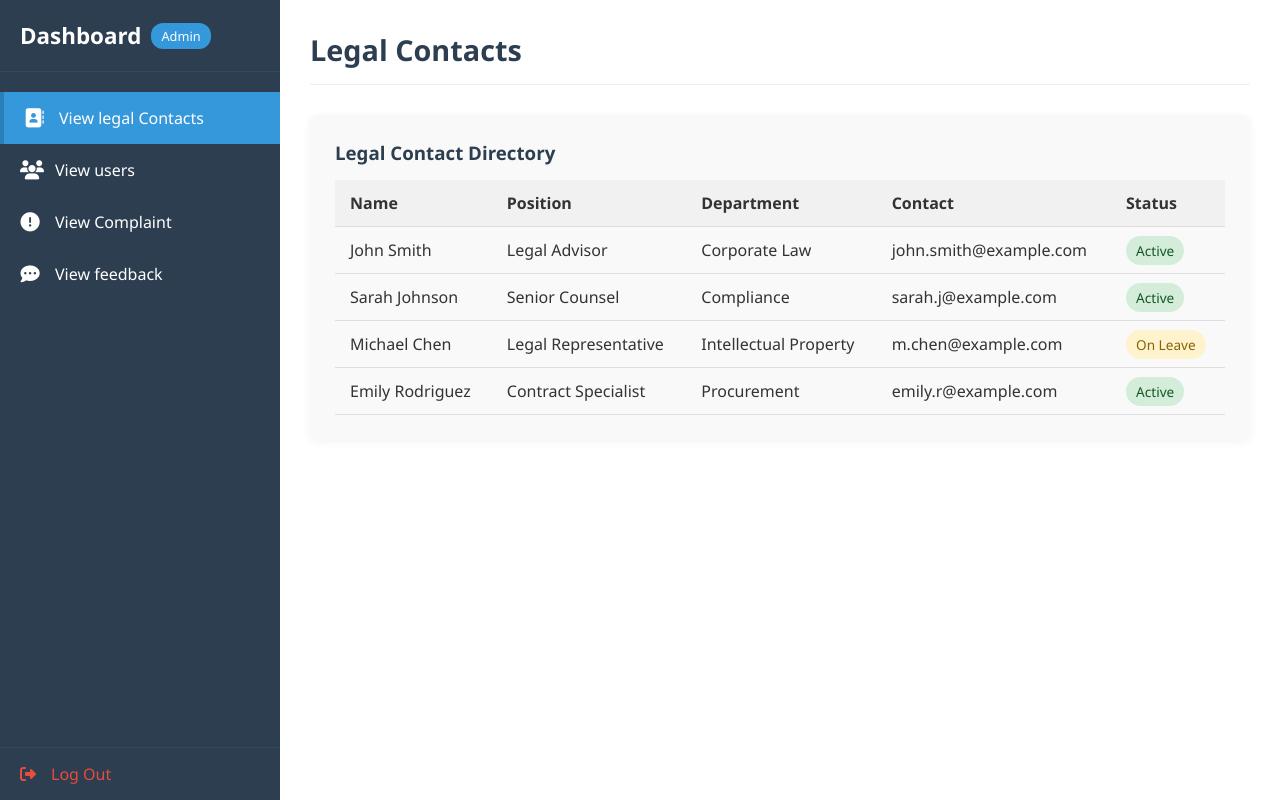
After one commit to Adithyan-cb/ClauseGuard, a Django app: page /admin-login/ in a window 1280 px wide. The commit adds this page. Run offline with Django 5.2, Linux system fonts and the light colour scheme.

Commit message:
add admin page

```diff
--- a/myapp/urls.py
+++ b/myapp/urls.py
@@ -1,9 +1,10 @@
 from tkinter.font import names
 
 from django.urls import path
-from .views import test,login,register
+from .views import test,login,register,admin
 urlpatterns = [
     path('',test,name="home"),
     path('login/',login,name='login'),
-    path('register/',register,name='register')
+    path('register/',register,name='register'),
+    path('admin-login/',admin,name='admin')
 ]
--- a/myapp/views.py
+++ b/myapp/views.py
@@ -9,3 +9,6 @@ def login(request):
 
 def register(request):
      return render(request,'register.html')
+
+def admin(request):
+     return render(request,'admin.html')
--- /dev/null
+++ b/templates/admin.html
@@ -0,0 +1,530 @@
+<!DOCTYPE html>
+<html lang="en">
+<head>
+    <meta charset="UTF-8">
+    <meta name="viewport" content="width=device-width, initial-scale=1.0">
+    <title>Admin Dashboard</title>
+    <link rel="stylesheet" href="https://cdnjs.cloudflare.com/ajax/libs/font-awesome/6.4.0/css/all.min.css">
+    <style>
+        * {
+            margin: 0;
+            padding: 0;
+            box-sizing: border-box;
+            font-family: 'Segoe UI', Tahoma, Geneva, Verdana, sans-serif;
+        }
+
+        body {
+            background-color: #f5f7fa;
+            color: #333;
+            height: 100vh;
+            display: flex;
+        }
+
+        .sidebar {
+            width: 280px;
+            background-color: #2c3e50;
+            color: white;
+            display: flex;
+            flex-direction: column;
+            box-shadow: 2px 0 10px rgba(0, 0, 0, 0.1);
+        }
+
+        .admin-header {
+            padding: 20px;
+            border-bottom: 1px solid #34495e;
+            display: flex;
+            align-items: center;
+            gap: 10px;
+        }
+
+        .admin-header h2 {
+            font-size: 1.4rem;
+            font-weight: 600;
+        }
+
+        .admin-header .badge {
+            background-color: #3498db;
+            padding: 4px 10px;
+            border-radius: 12px;
+            font-size: 0.8rem;
+        }
+
+        .nav-menu {
+            flex-grow: 1;
+            padding: 20px 0;
+        }
+
+        .nav-item {
+            padding: 15px 20px;
+            display: flex;
+            align-items: center;
+            gap: 15px;
+            cursor: pointer;
+            transition: background-color 0.3s;
+        }
+
+        .nav-item:hover {
+            background-color: #34495e;
+        }
+
+        .nav-item.active {
+            background-color: #3498db;
+            border-left: 4px solid #2980b9;
+        }
+
+        .nav-item i {
+            font-size: 1.2rem;
+            width: 20px;
+            text-align: center;
+        }
+
+        .logout {
+            padding: 15px 20px;
+            display: flex;
+            align-items: center;
+            gap: 15px;
+            cursor: pointer;
+            transition: background-color 0.3s;
+            border-top: 1px solid #34495e;
+            color: #e74c3c;
+        }
+
+        .logout:hover {
+            background-color: #34495e;
+        }
+
+        .content-area {
+            flex-grow: 1;
+            padding: 30px;
+            overflow-y: auto;
+            background-color: white;
+            position: relative;
+        }
+
+        .content-header {
+            margin-bottom: 30px;
+            border-bottom: 1px solid #eee;
+            padding-bottom: 15px;
+        }
+
+        .content-header h1 {
+            font-size: 1.8rem;
+            color: #2c3e50;
+        }
+
+        .content-card {
+            background-color: #f9f9f9;
+            border-radius: 8px;
+            padding: 25px;
+            box-shadow: 0 2px 10px rgba(0, 0, 0, 0.05);
+            margin-bottom: 20px;
+        }
+
+        .content-card h3 {
+            margin-bottom: 15px;
+            color: #2c3e50;
+        }
+
+        .table-container {
+            overflow-x: auto;
+        }
+
+        table {
+            width: 100%;
+            border-collapse: collapse;
+        }
+
+        th, td {
+            padding: 12px 15px;
+            text-align: left;
+            border-bottom: 1px solid #ddd;
+        }
+
+        th {
+            background-color: #f1f1f1;
+            font-weight: 600;
+        }
+
+        tr:hover {
+            background-color: #f5f5f5;
+        }
+
+        .status {
+            padding: 5px 10px;
+            border-radius: 20px;
+            font-size: 0.85rem;
+            font-weight: 500;
+        }
+
+        .status.active {
+            background-color: #d4edda;
+            color: #155724;
+        }
+
+        .status.pending {
+            background-color: #fff3cd;
+            color: #856404;
+        }
+
+        .status.resolved {
+            background-color: #d1ecf1;
+            color: #0c5460;
+        }
+
+        .empty-state {
+            display: flex;
+            flex-direction: column;
+            align-items: center;
+            justify-content: center;
+            height: 70%;
+            text-align: center;
+            color: #7f8c8d;
+        }
+
+        .empty-state i {
+            font-size: 4rem;
+            margin-bottom: 20px;
+            color: #bdc3c7;
+        }
+
+        .empty-state h3 {
+            margin-bottom: 10px;
+            color: #7f8c8d;
+        }
+
+        .feedback-item {
+            border-left: 4px solid #3498db;
+            padding-left: 15px;
+            margin-bottom: 20px;
+        }
+
+        .feedback-header {
+            display: flex;
+            justify-content: space-between;
+            margin-bottom: 10px;
+        }
+
+        .feedback-author {
+            font-weight: 600;
+        }
+
+        .feedback-date {
+            color: #7f8c8d;
+            font-size: 0.9rem;
+        }
+
+        .notification {
+            position: fixed;
+            top: 20px;
+            right: 20px;
+            background-color: #2ecc71;
+            color: white;
+            padding: 15px 25px;
+            border-radius: 5px;
+            box-shadow: 0 4px 12px rgba(0, 0, 0, 0.15);
+            transform: translateX(150%);
+            transition: transform 0.3s ease-out;
+            z-index: 1000;
+        }
+
+        .notification.show {
+            transform: translateX(0);
+        }
+
+        @media (max-width: 768px) {
+            body {
+                flex-direction: column;
+            }
+
+            .sidebar {
+                width: 100%;
+                height: auto;
+            }
+
+            .content-area {
+                padding: 15px;
+            }
+        }
+    </style>
+</head>
+<body>
+    <div class="sidebar">
+        <div class="admin-header">
+            <h2>Dashboard</h2>
+            <span class="badge">Admin</span>
+        </div>
+
+        <div class="nav-menu">
+            <div class="nav-item active" data-section="legal-contacts">
+                <i class="fas fa-address-book"></i>
+                <span>View legal Contacts</span>
+            </div>
+            <div class="nav-item" data-section="users">
+                <i class="fas fa-users"></i>
+                <span>View users</span>
+            </div>
+            <div class="nav-item" data-section="complaints">
+                <i class="fas fa-exclamation-circle"></i>
+                <span>View Complaint</span>
+            </div>
+            <div class="nav-item" data-section="feedback">
+                <i class="fas fa-comment-dots"></i>
+                <span>View feedback</span>
+            </div>
+        </div>
+
+        <div class="logout">
+            <i class="fas fa-sign-out-alt"></i>
+            <span>Log Out</span>
+        </div>
+    </div>
+
+    <div class="content-area">
+        <div class="content-header">
+            <h1 id="section-title">Legal Contacts</h1>
+        </div>
+
+        <div id="legal-contacts" class="content-section">
+            <div class="content-card">
+                <h3>Legal Contact Directory</h3>
+                <div class="table-container">
+                    <table>
+                        <thead>
+                            <tr>
+                                <th>Name</th>
+                                <th>Position</th>
+                                <th>Department</th>
+                                <th>Contact</th>
+                                <th>Status</th>
+                            </tr>
+                        </thead>
+                        <tbody>
+                            <tr>
+                                <td>John Smith</td>
+                                <td>Legal Advisor</td>
+                                <td>Corporate Law</td>
+                                <td>john.smith@example.com</td>
+                                <td><span class="status active">Active</span></td>
+                            </tr>
+                            <tr>
+                                <td>Sarah Johnson</td>
+                                <td>Senior Counsel</td>
+                                <td>Compliance</td>
+                                <td>sarah.j@example.com</td>
+                                <td><span class="status active">Active</span></td>
+                            </tr>
+                            <tr>
+                                <td>Michael Chen</td>
+                                <td>Legal Representative</td>
+                                <td>Intellectual Property</td>
+                                <td>m.chen@example.com</td>
+                                <td><span class="status pending">On Leave</span></td>
+                            </tr>
+                            <tr>
+                                <td>Emily Rodriguez</td>
+                                <td>Contract Specialist</td>
+                                <td>Procurement</td>
+                                <td>emily.r@example.com</td>
+                                <td><span class="status active">Active</span></td>
+                            </tr>
+                        </tbody>
+                    </table>
+                </div>
+            </div>
+        </div>
+
+        <div id="users" class="content-section" style="display: none;">
+            <div class="content-card">
+                <h3>User Management</h3>
+                <div class="table-container">
+                    <table>
+                        <thead>
+                            <tr>
+                                <th>User ID</th>
+                                <th>Name</th>
+                                <th>Email</th>
+                                <th>Role</th>
+                                <th>Join Date</th>
+                                <th>Status</th>
+                            </tr>
+                        </thead>
+                        <tbody>
+                            <tr>
+                                <td>#USR001</td>
+                                <td>Alex Thompson</td>
+                                <td>alex.t@example.com</td>
+                                <td>Standard User</td>
+                                <td>2023-05-15</td>
+                                <td><span class="status active">Active</span></td>
+                            </tr>
+                            <tr>
+                                <td>#USR002</td>
+                                <td>Jessica Williams</td>
+                                <td>jess.w@example.com</td>
+                                <td>Premium User</td>
+                                <td>2023-06-22</td>
+                                <td><span class="status active">Active</span></td>
+                            </tr>
+                            <tr>
+                                <td>#USR003</td>
+                                <td>David Miller</td>
+                                <td>david.m@example.com</td>
+                                <td>Standard User</td>
+                                <td>2023-07-10</td>
+                                <td><span class="status pending">Suspended</span></td>
+                            </tr>
+                            <tr>
+                                <td>#USR004</td>
+                                <td>Lisa Anderson</td>
+                                <td>lisa.a@example.com</td>
+                                <td>Admin</td>
+                                <td>2023-04-05</td>
+                                <td><span class="status active">Active</span></td>
+                            </tr>
+                        </tbody>
+                    </table>
+                </div>
+            </div>
+        </div>
+
+        <div id="complaints" class="content-section" style="display: none;">
+            <div class="content-card">
+                <h3>Complaint Management</h3>
+                <div class="table-container">
+                    <table>
+                        <thead>
+                            <tr>
+                                <th>Complaint ID</th>
+                                <th>User</th>
+                                <th>Subject</th>
+                                <th>Date Filed</th>
+                                <th>Priority</th>
+                                <th>Status</th>
+                            </tr>
+                        </thead>
+                        <tbody>
+                            <tr>
+                                <td>#CMP001</td>
+                                <td>Alex Thompson</td>
+                                <td>Payment Issue</td>
+                                <td>2023-08-15</td>
+                                <td>High</td>
+                                <td><span class="status pending">In Progress</span></td>
+                            </tr>
+                            <tr>
+                                <td>#CMP002</td>
+                                <td>Jessica Williams</td>
+                                <td>Account Access</td>
+                                <td>2023-08-18</td>
+                                <td>Medium</td>
+                                <td><span class="status resolved">Resolved</span></td>
+                            </tr>
+                            <tr>
+                                <td>#CMP003</td>
+                                <td>Robert Davis</td>
+                                <td>Service Quality</td>
+                                <td>2023-08-20</td>
+                                <td>Medium</td>
+                                <td><span class="status pending">In Progress</span></td>
+                            </tr>
+                            <tr>
+                                <td>#CMP004</td>
+                                <td>Maria Garcia</td>
+                                <td>Billing Dispute</td>
+                                <td>2023-08-22</td>
+                                <td>High</td>
+                                <td><span class="status pending">In Progress</span></td>
+                            </tr>
+                        </tbody>
+                    </table>
+                </div>
+            </div>
+        </div>
+
+        <div id="feedback" class="content-section" style="display: none;">
+            <div class="content-card">
+                <h3>User Feedback</h3>
+                <div class="feedback-item">
+                    <div class="feedback-header">
+                        <span class="feedback-author">Alex Thompson</span>
+                        <span class="feedback-date">2023-08-25</span>
+                    </div>
+                    <p>The new dashboard interface is intuitive and easy to navigate. Great job on the redesign!</p>
+                </div>
+                <div class="feedback-item">
+                    <div class="feedback-header">
+                        <span class="feedback-author">Jessica Williams</span>
+                        <span class="feedback-date">2023-08-24</span>
+                    </div>
+                    <p>I'm experiencing some delays when loading reports. It would be great if this could be optimized.</p>
+                </div>
+                <div class="feedback-item">
+                    <div class="feedback-header">
+                        <span class="feedback-author">Robert Davis</span>
+                        <span class="feedback-date">2023-08-23</span>
+                    </div>
+                    <p>The customer support team was very helpful in resolving my issue. Keep up the good work!</p>
+                </div>
+                <div class="feedback-item">
+                    <div class="feedback-header">
+                        <span class="feedback-author">Maria Garcia</span>
+                        <span class="feedback-date">2023-08-22</span>
+                    </div>
+                    <p>It would be helpful to have a mobile app version of this platform for on-the-go access.</p>
+                </div>
+            </div>
+        </div>
+    </div>
+
+    <div id="notification" class="notification">
+        <span id="notification-text">Logged out successfully</span>
+    </div>
+
+    <script>
+        document.addEventListener('DOMContentLoaded', function() {
+            const navItems = document.querySelectorAll('.nav-item');
+            const contentSections = document.querySelectorAll('.content-section');
+            const sectionTitle = document.getElementById('section-title');
+            const logoutBtn = document.querySelector('.logout');
+            const notification = document.getElementById('notification');
+            const notificationText = document.getElementById('notification-text');
+
+            // Navigation functionality
+            navItems.forEach(item => {
+                item.addEventListener('click', function() {
+                    // Remove active class from all nav items
+                    navItems.forEach(nav => nav.classList.remove('active'));
+
+                    // Add active class to clicked item
+                    this.classList.add('active');
+
+                    // Hide all content sections
+                    contentSections.forEach(section => {
+                        section.style.display = 'none';
+                    });
+
+                    // Show selected content section
+                    const sectionId = this.getAttribute('data-section');
+                    document.getElementById(sectionId).style.display = 'block';
+
+                    // Update section title
+                    const sectionName = this.querySelector('span').textContent;
+                    sectionTitle.textContent = sectionName;
+                });
+            });
+
+            // Logout functionality
+            logoutBtn.addEventListener('click', function() {
+                notificationText.textContent = 'Logged out successfully';
+                notification.classList.add('show');
+
+                setTimeout(() => {
+                    notification.classList.remove('show');
+                    // In a real application, this would redirect to a login page
+                    // window.location.href = '/login';
+                }, 3000);
+            });
+        });
+    </script>
+</body>
+</html>
```
Also changed, not shown: templates/login.html (+34 -11 lines).
